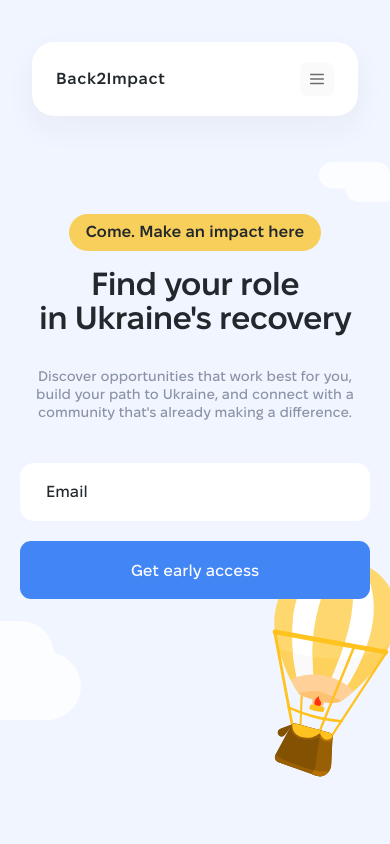
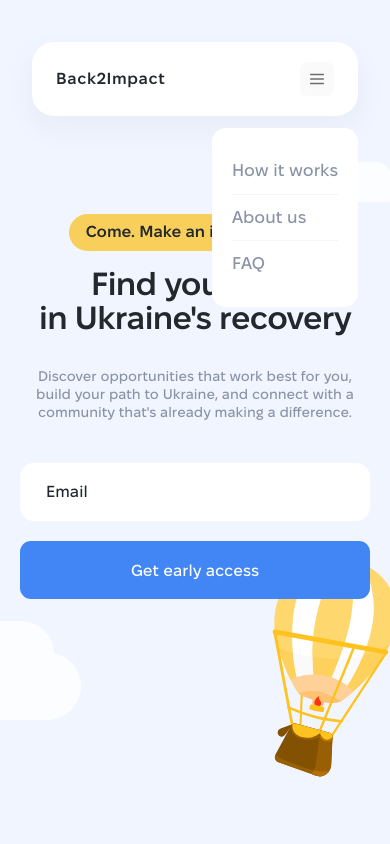
Before and after one commit to OleksiiKilevoi/back2impact-landing, a React (Vite) app: page / in a window 390 px wide. Shown: the top 844 px of the page. Built offline with nearby package versions, Linux system fonts and the light colour scheme; a web font is replaced by a local one.

Commit message:
Implemented mobile menu and fixed about us block

```diff
--- a/src/components/About.css
+++ b/src/components/About.css
@@ -133,6 +133,19 @@
   text-align: left;
 }
 
+
+@media (min-width: 721px) and (max-width: 1000px) {
+  .stat {
+    min-width: 240px
+  }
+}
+
+@media (min-width: 841px) and (max-width: 1024px) {
+  .stat {
+    min-width: 300px
+  }
+}
+
 @media (max-width: 1024px) {
   .about {
     padding: 96px 0;
--- a/src/components/HowItWorks.css
+++ b/src/components/HowItWorks.css
@@ -184,6 +184,7 @@
   }
 
   .how__title {
+    max-width: 500px;
     font-size: 32px;
   }
 
--- a/src/components/Navbar.css
+++ b/src/components/Navbar.css
@@ -13,6 +13,7 @@
   width: 100%;
   height: 74px;
   max-width: 1000px;
+  position: relative;
   background: #ffffff;
   border-radius: 22px;
   padding: 16px 24px;
@@ -35,6 +36,42 @@
 
 .navbar__link:hover {
   color: var(--color-ink);
+}
+
+.navbar__mobile-menu {
+  display: flex;
+  flex-direction: column;
+  padding: 20px;
+  position: absolute;
+  top: 70px;
+  right: 0;
+  border-radius: 14px;
+  background-color: #ffffff;
+  list-style-type: none;
+  z-index: 999;
+  animation: menuAppear 0.2s ease-out forwards;
+}
+
+
+@keyframes menuAppear {
+  from {
+    opacity: 0;
+    transform: translateY(-10px);
+  }
+
+  to {
+    opacity: 1;
+    transform: translateY(0);
+  }
+}
+
+.navbar__mobile-menu .navbar__link {
+  padding: 10px 0;
+  border-bottom: 1px solid rgb(245, 245, 245);
+}
+
+.navbar__mobile-menu .navbar__link:last-child {
+  border: none;
 }
 
 .navbar__logo {
--- a/src/components/Navbar.jsx
+++ b/src/components/Navbar.jsx
@@ -1,5 +1,6 @@
 import './Navbar.css'
 import mobileMenuIcon from '../assets/mobile-menu-icon.svg'
+import { useState } from 'react'
 
 const LINKS = [
   { label: 'How it works', href: '#how-it-works' },
@@ -8,6 +9,8 @@ const LINKS = [
 ]
 
 export default function Navbar() {
+  const [isMobileNavShowing, setIsMobileNavShowing] = useState(true);
+
   return (
     <header className="navbar">
         <div className="navbar__bar">
@@ -29,9 +32,22 @@ export default function Navbar() {
             </a>
           </div>
 
-          <button className="navbar__mobile-menu-btn">
+          <button
+            className="navbar__mobile-menu-btn"
+            type="button"
+            onClick={() => setIsMobileNavShowing(prev => !prev)}>
             <img src={mobileMenuIcon} className="navbar__mobile-menu-icon" />
           </button>
+
+          {isMobileNavShowing && (
+            <ul className="navbar__mobile-menu">
+              {LINKS.map((link) => (
+                <a key={link.href} className="navbar__link" href={link.href}>
+                  {link.label}
+                </a>
+              ))}
+            </ul>
+          )}
         </div>
     </header>
   )
```
